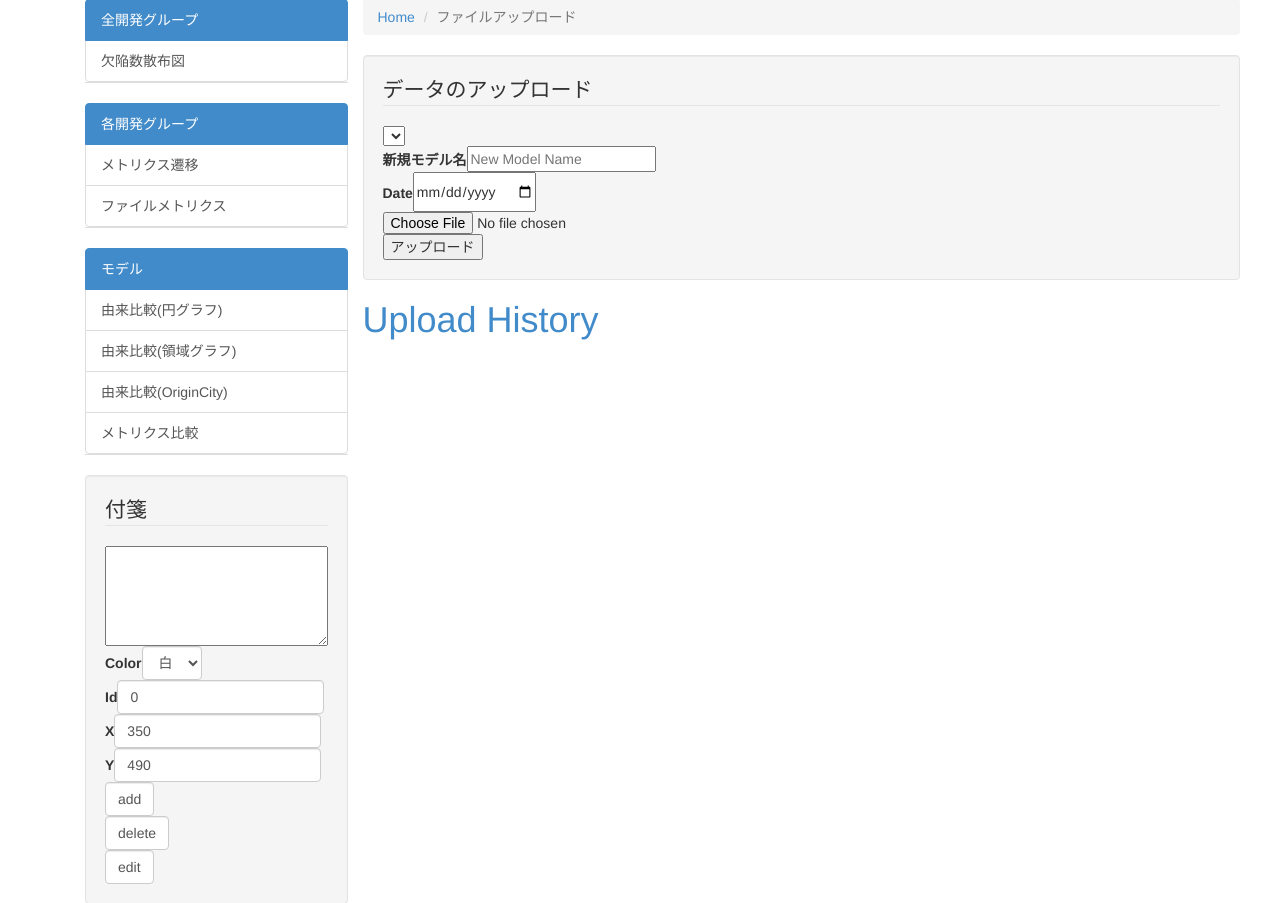
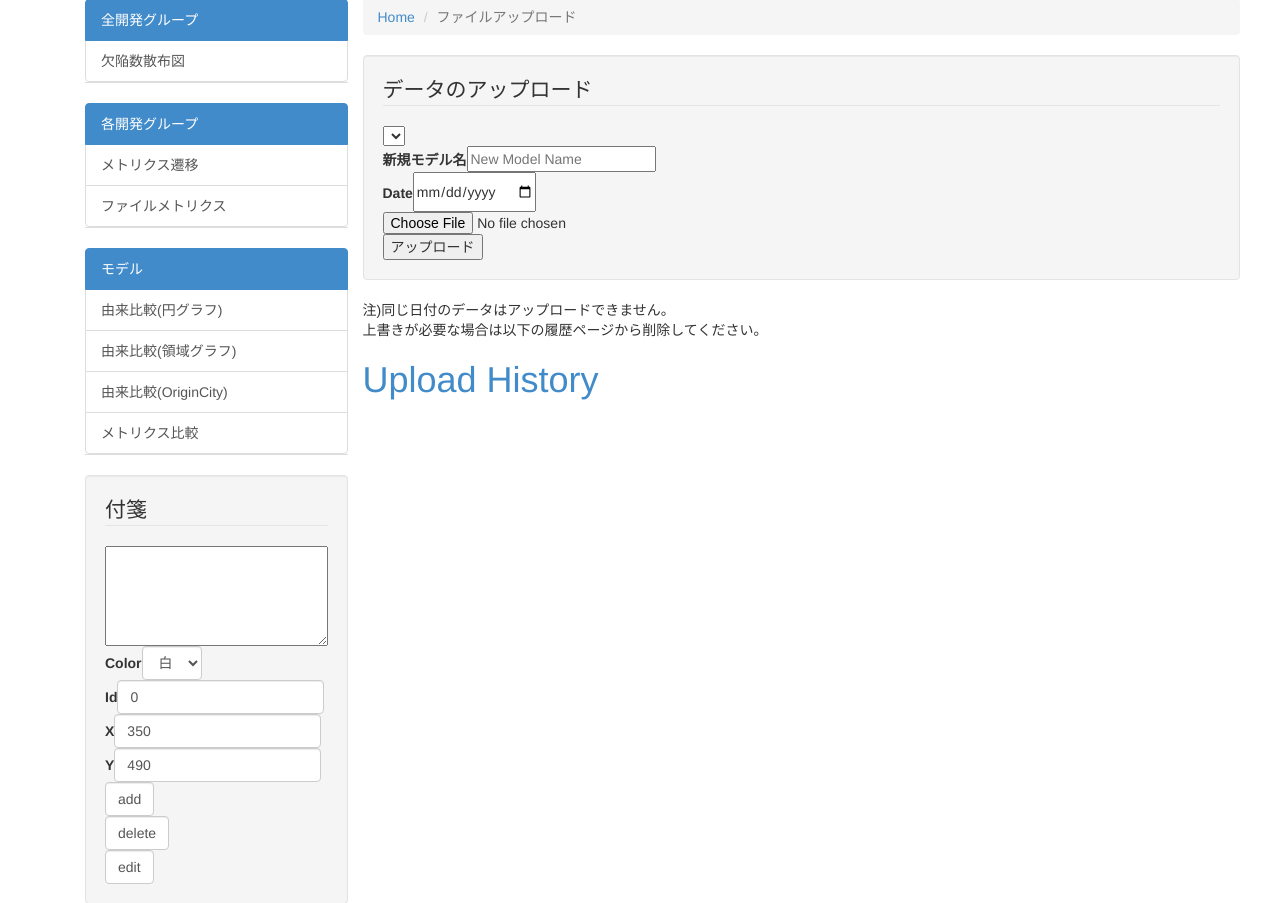
Before and after one commit to RYOSKATE/cakephp, a CakePHP app: the page made by app/View/Graphs/upload.ctp in a window 1280 px wide. Shown: the part 91-994 px from the top of the page. Run offline with PHP 8.4 and a stand-in for CakePHP, Linux system fonts and the light colour scheme; the template is opened without the code that fills it, so the values that code supplies are empty; form fields are guessed from the names that the template uses; some libraries are stand-ins or nearby versions.

Commit message:
注意書き追加

```diff
--- a/app/View/Graphs/upload.ctp
+++ b/app/View/Graphs/upload.ctp
@@ -65,6 +65,9 @@
     ?>
 
 </div>
+注)同じ日付のデータはアップロードできません。
+<br>
+上書きが必要な場合は以下の履歴ページから削除してください。
 <h1><?php echo $this->Html->link('Upload History',array('controller' => 'upload_data', 'action' => 'index'));?></h1>
 </div>
 <?php
```
